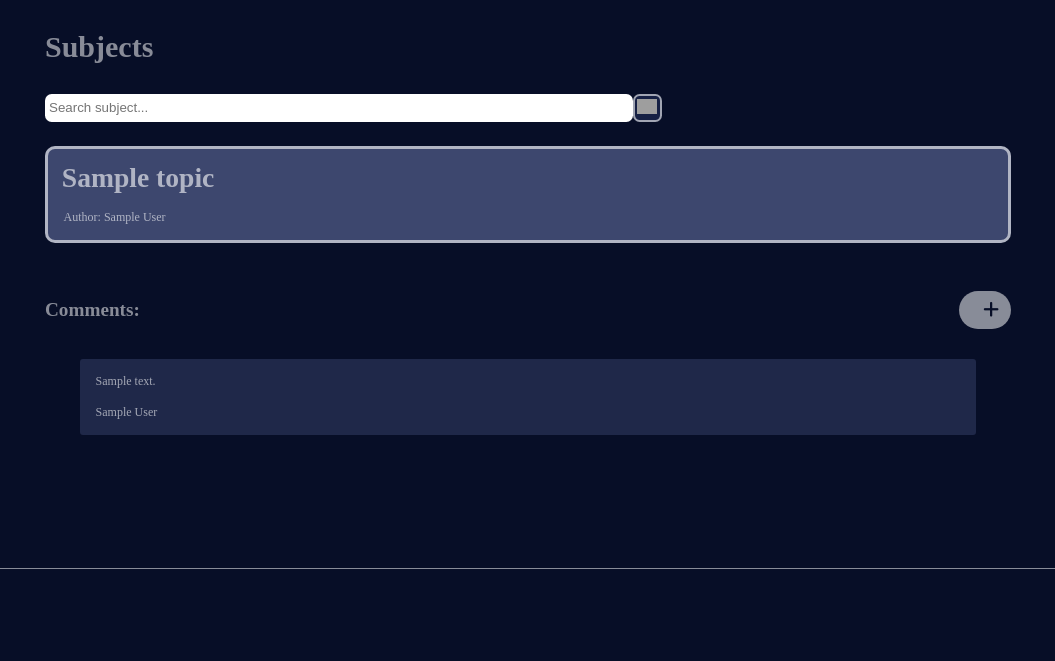
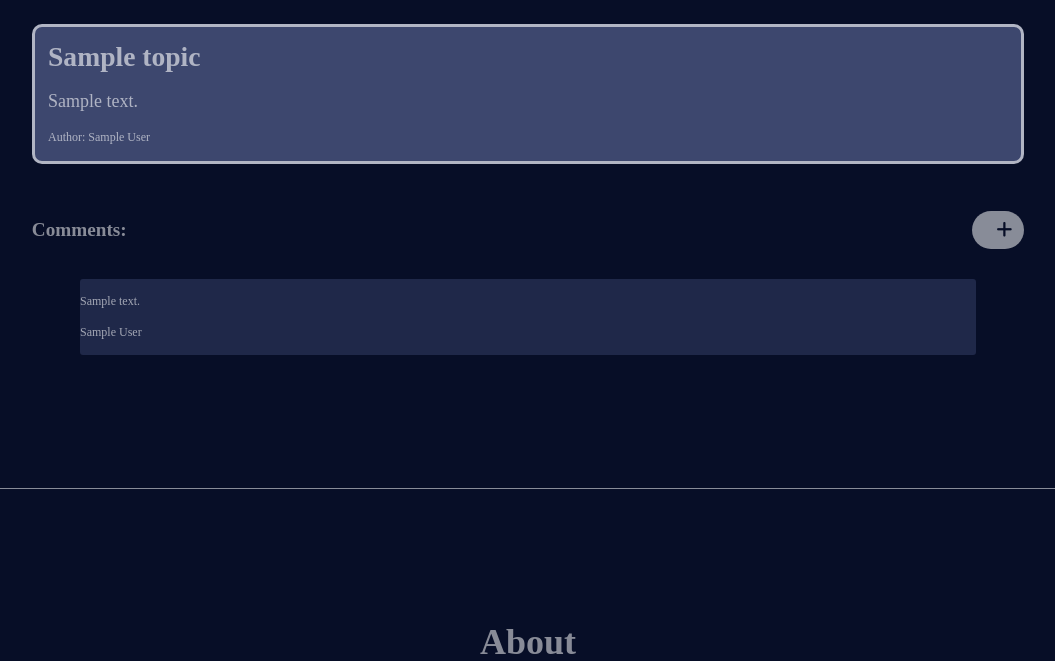
Before and after one commit to rayapetkova/Student_Forum_Bulgaria, a Django app: page /topic_comments/1/ in a window 1280 px wide. Shown: the part 103-764 px from the top of the page, without its empty margins (112-1167 px from the left). Run offline with Django 5.2, Linux system fonts and the light colour scheme; a user stored in the database is signed in; tables that the repository leaves empty hold one stand-in row (values such as "Sample post"); grey boxes are pictures that could not be loaded.

Commit message:
Update superuser

```diff
--- a/accounts_users/views.py
+++ b/accounts_users/views.py
@@ -18,10 +18,12 @@ class LoginUser(auth_views.LoginView):
         result = super().form_valid(form)
 
         permission = Permission.objects.get(codename='add_topic')
-        user = UserModel.objects.get(email=form.cleaned_data['email'])
+        user = UserModel.objects.get(email=form.cleaned_data['username'])
 
-        if user.is_superuser():
+        if user.is_superuser:
             user.user_permissions.add(permission)
+
+        return result
 
 
 class RegisterUser(CreateView):
--- a/static/css/topics_comments_style.css
+++ b/static/css/topics_comments_style.css
@@ -187,6 +187,7 @@ main article {
 
 main article.main-question {
     margin-top: 2em;
+    padding: 0 1.1em;
 }
 
 main article.main-question:hover {
@@ -196,11 +197,16 @@ main article.main-question:hover {
 
 main article.main-question h6 {
     font-size: 2.3em;
-    margin: 0.5em 0.5em;
+    margin: 0.5em 0em;
+}
+
+main article.main-question p.topic-desc {
+    font-size: 1.5em;
+    margin: 1em 0em;
 }
 
 main article p {
-    margin: 1.3em 1.3em;
+    margin: 1.3em 0em;
 }
 
 main article:not(.main-question) {
--- a/templates/main_pages/topics_comments_page.html
+++ b/templates/main_pages/topics_comments_page.html
@@ -40,18 +40,9 @@
 
     <main>
 
-
-        <div>
-            <h3>Subjects</h3>
-
-            <div class="search-bar">
-                <input type="text" placeholder="Search subject...">
-                <button><img src="https://upload.wikimedia.org/wikipedia/commons/thumb/9/97/OOjs_UI_icon_search-ltr-progressive.svg/2048px-OOjs_UI_icon_search-ltr-progressive.svg.png" alt=""></button>
-            </div>
-        </div>
-
         <article class="main-question">
             <h6>{{ topic.name }}</h6>
+            <p class="topic-desc">{{ topic.description }}</p>
             <p>Author: {{ topic.user.profileuser.first_name}} {{ topic.user.profileuser.last_name }} </p>
         </article>
 
```
